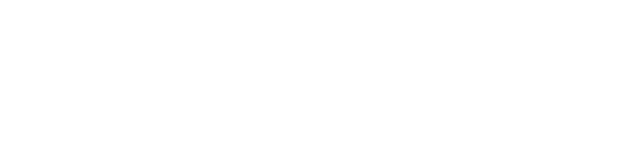
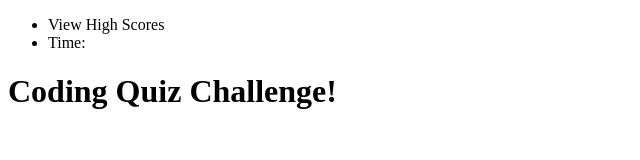
Before and after one commit to DWKanas/Javascript-Coding-Quiz, a plain HTML site: page index.html in a window 1280 px wide. Shown: the whole page, without its empty margins (0-640 px from the left). Drawn offline with Linux system fonts and the light colour scheme.

Commit message:
Added Header and Nav

```diff
--- a/index.html
+++ b/index.html
@@ -7,7 +7,15 @@
     <title>Javascript Coding Quiz</title>
 </head>
 <body>
+    <nav>
+        <ul class = "navbarList">
+            <li class = "highScores">View High Scores</li>
+            <li class = "countdownTimer">Time:</li>
 
+        </ul>
+    </nav>
+    <h1 class = "header">Coding Quiz Challenge!</h1>
 
+    <script text = "type/javascript" src ="script.js"> </script>
 </body>
 </html>
--- a/script.js
+++ b/script.js
@@ -0,0 +1 @@
+console.log("test");
```
